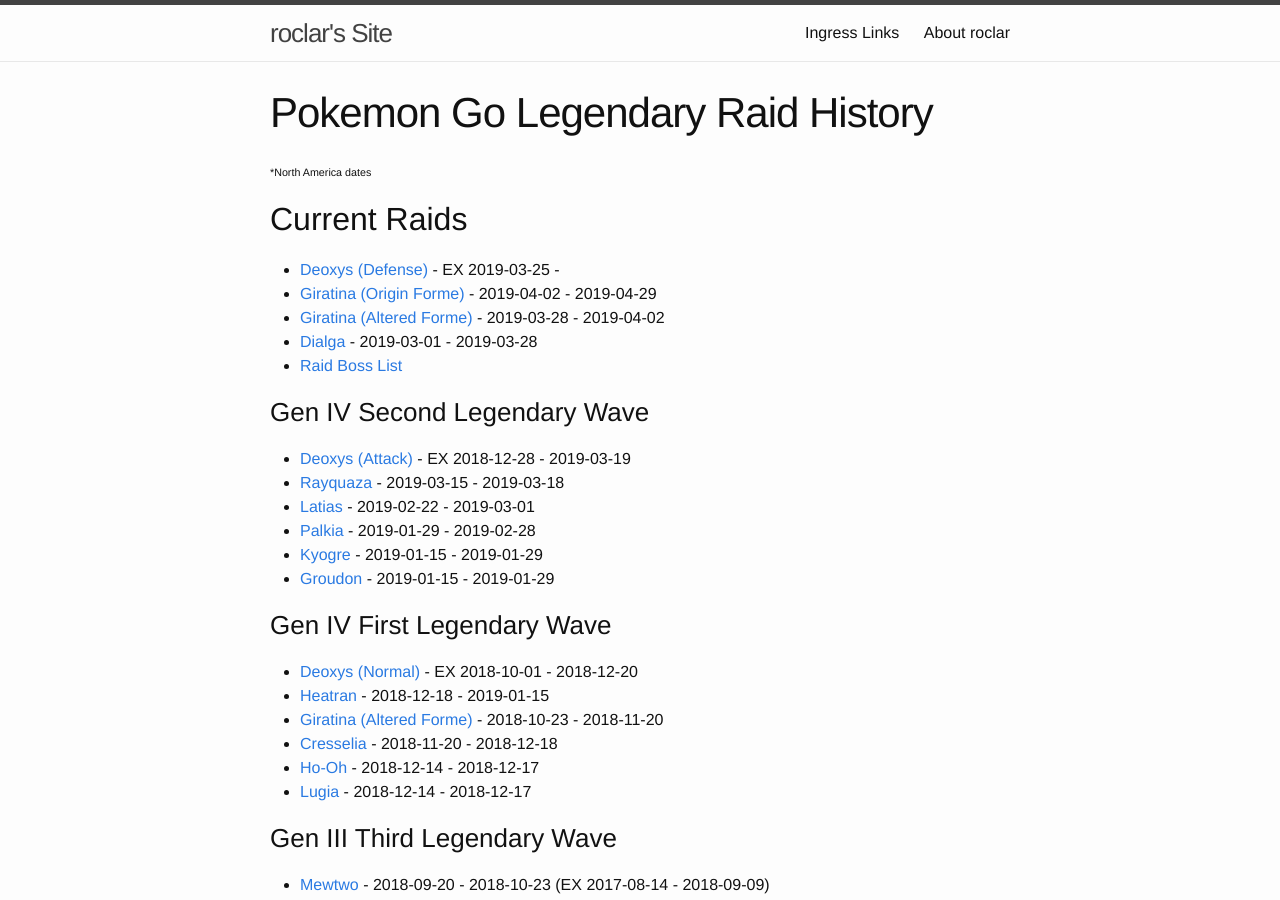
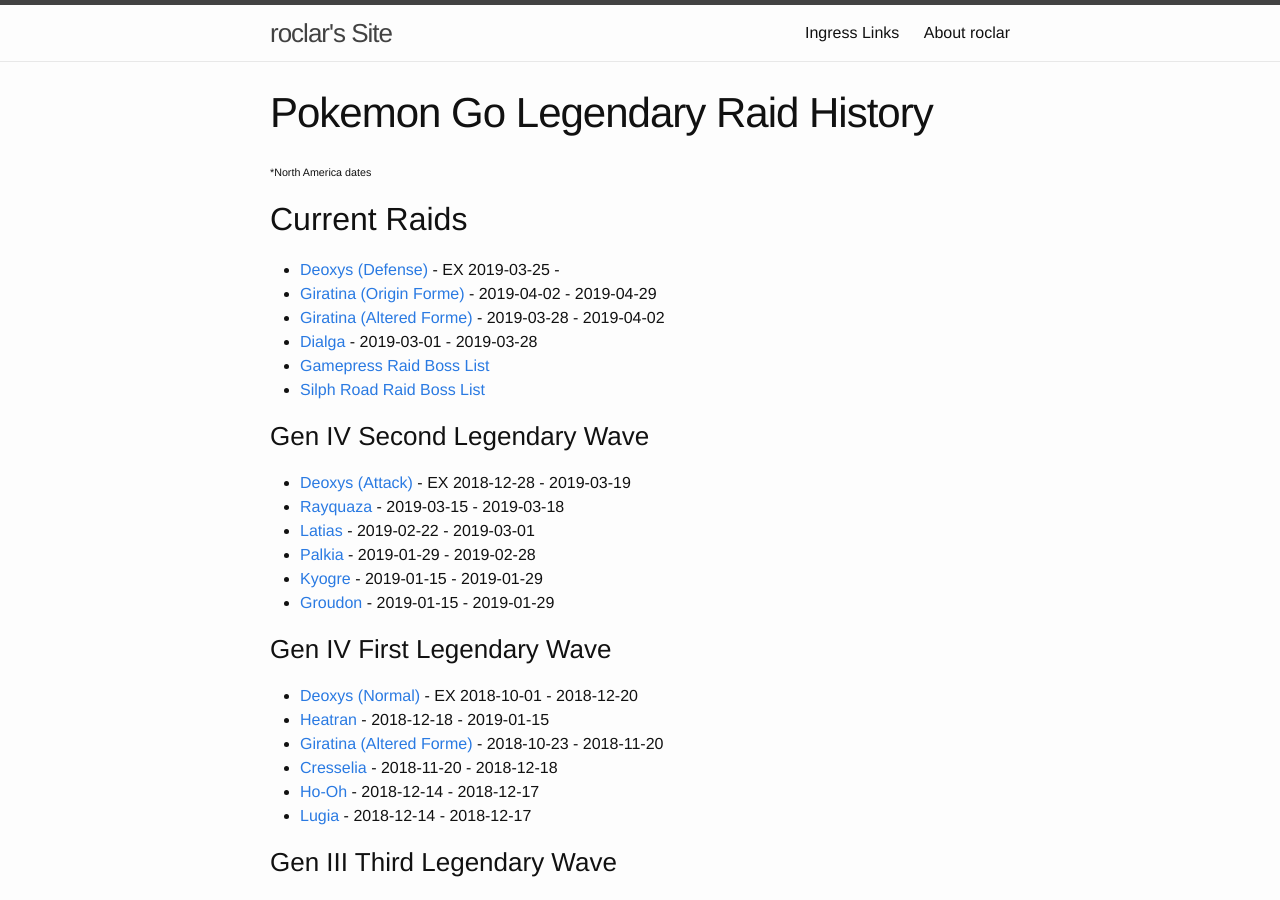
Before and after one commit to roclar/roclar.github.io, a Jekyll site: the page built from PoGoLegendaryHistory.md, in a window 1280 px wide and 900 px high. Built offline with Jekyll 4.4.1, drawn with Linux system fonts in a browser that asks for light colours.

Commit message:
Added Silph Road's raid boss list as it has better difficulties

```diff
--- a/PoGoLegendaryHistory.md
+++ b/PoGoLegendaryHistory.md
@@ -10,7 +10,8 @@
 - [Giratina (Origin Forme)](https://db.pokemongohub.net/pokemon/487?form=Origin) - 2019-04-02 - 2019-04-29
 - [Giratina (Altered Forme)](https://db.pokemongohub.net/pokemon/487?form=Altered) - 2019-03-28 - 2019-04-02
 - [Dialga](https://db.pokemongohub.net/pokemon/483) - 2019-03-01 - 2019-03-28
-- [Raid Boss List](https://pokemongo.gamepress.gg/raid-boss-list)
+- [Gamepress Raid Boss List](https://pokemongo.gamepress.gg/raid-boss-list)
+- [Silph Road Raid Boss List](https://thesilphroad.com/raid-bosses)
 
 ### Gen IV Second Legendary Wave
 - [Deoxys (Attack)](https://db.pokemongohub.net/pokemon/386?form=Attack) - EX 2018-12-28 - 2019-03-19
```
